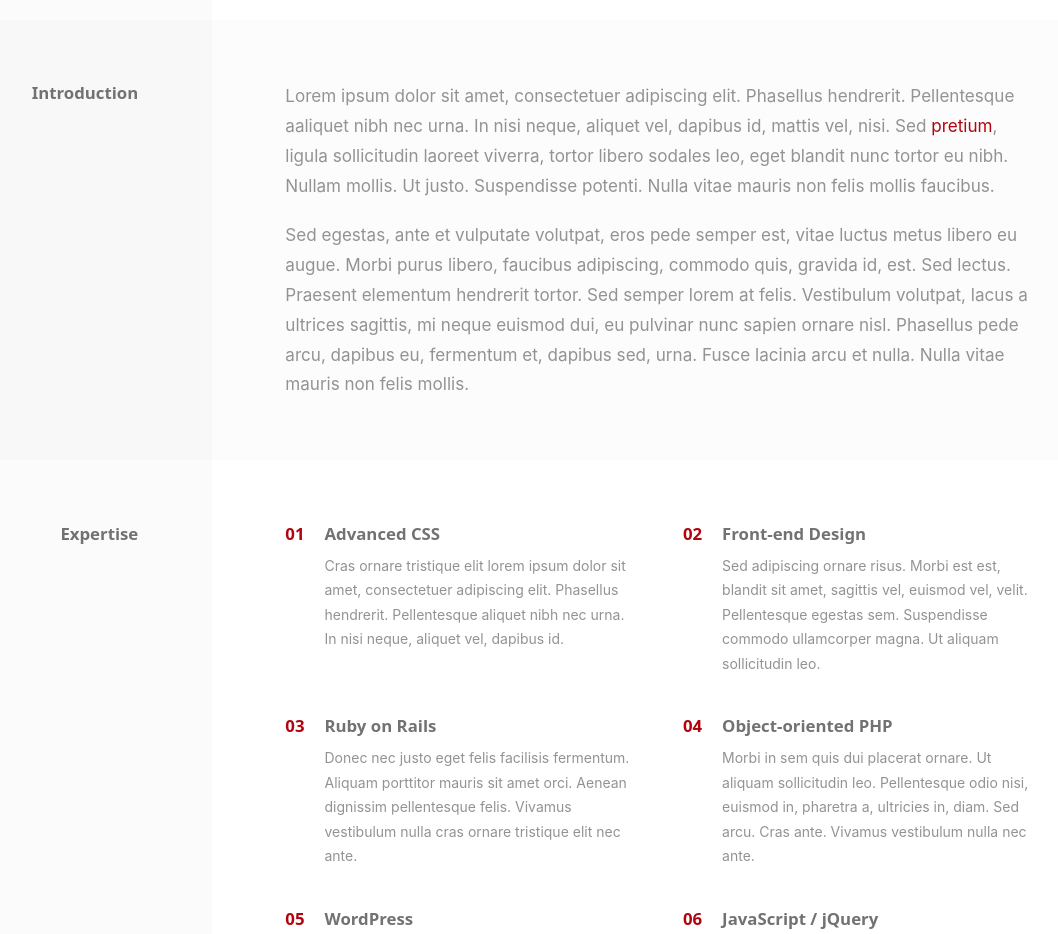
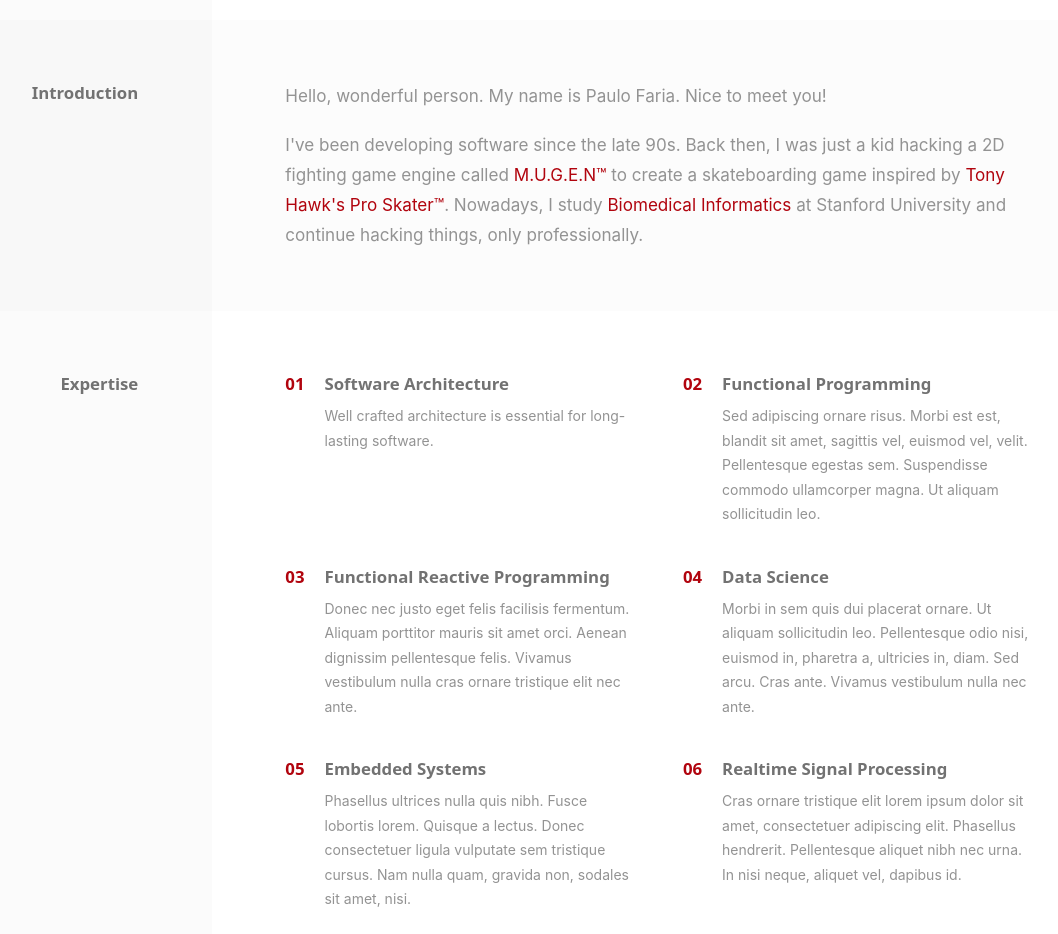
Before and after one commit to paulofaria/paulofaria.github.io, a plain HTML site: page index.html in a window 1280 px wide. Shown: the part 780-1714 px from the top of the page, without its empty margins (173-1231 px from the left). Drawn offline with Linux system fonts and the light colour scheme.

Commit message:
Improve copying.

```diff
--- a/index.html
+++ b/index.html
@@ -210,11 +210,10 @@
                                 <div class="c-intro">
                                     <div class="o-content__body">
                                         <p>
-                                            Lorem ipsum dolor sit amet, consectetuer adipiscing elit. Phasellus hendrerit. Pellentesque aaliquet nibh nec urna. In nisi neque, aliquet vel, dapibus id, mattis vel, nisi. Sed
-                                            <a href="#" target="_blank">pretium</a>, ligula sollicitudin laoreet viverra, tortor libero sodales leo, eget blandit nunc tortor eu nibh. Nullam mollis. Ut justo. Suspendisse potenti. Nulla vitae mauris non felis mollis faucibus.
+                                            Hello, wonderful person. My name is Paulo Faria. Nice to meet you!
                                         </p>
                                         <p>
-                                            Sed egestas, ante et vulputate volutpat, eros pede semper est, vitae luctus metus libero eu augue. Morbi purus libero, faucibus adipiscing, commodo quis, gravida id, est. Sed lectus. Praesent elementum hendrerit tortor. Sed semper lorem at felis. Vestibulum volutpat, lacus a ultrices sagittis, mi neque euismod dui, eu pulvinar nunc sapien ornare nisl. Phasellus pede arcu, dapibus eu, fermentum et, dapibus sed, urna. Fusce lacinia arcu et nulla. Nulla vitae mauris non felis mollis.
+                                            I've been developing software since the late 90s. Back then, I was just a kid hacking a 2D fighting game engine called <a href="https://en.wikipedia.org/wiki/M.U.G.E.N" target="_blank">M.U.G.E.N™</a> to create a skateboarding game inspired by <a href="https://en.wikipedia.org/wiki/Tony_Hawk%27s_Pro_Skater_(video_game)" target="_blank">Tony Hawk's Pro Skater™</a>. Nowadays, I study <a href="https://online.stanford.edu/programs/biomedical-informatics-data-modeling-and-analysis-graduate-certificate" target="_blank">Biomedical Informatics</a> at Stanford University and continue hacking things, only professionally.
                                         </p>
                                     </div>
                                 </div>
@@ -264,9 +263,9 @@
                                             </div>
                                         </div>
                                         <div class="o-media__body  o-content__body">
-                                            <h3>Advanced CSS</h3>
+                                            <h3>Software Architecture</h3>
                                             <p>
-                                                Cras ornare tristique elit lorem ipsum dolor sit amet, consectetuer adipiscing elit. Phasellus hendrerit. Pellentesque aliquet nibh nec urna. In nisi neque, aliquet vel, dapibus id.
+                                                Well crafted architecture is essential for long-lasting software.
                                             </p>
                                         </div>
                                     </div><!-- /o-media o-content -->
@@ -280,7 +279,7 @@
                                             </div>
                                         </div>
                                         <div class="o-media__body  o-content__body">
-                                            <h3>Front-end Design</h3>
+                                            <h3>Functional Programming</h3>
                                             <p>
                                                 Sed adipiscing ornare risus. Morbi est est, blandit sit amet, sagittis vel, euismod vel, velit. Pellentesque egestas sem. Suspendisse commodo ullamcorper magna. Ut aliquam sollicitudin leo.
                                             </p>
@@ -296,7 +295,7 @@
                                             </div>
                                         </div>
                                         <div class="o-media__body  o-content__body">
-                                            <h3>Ruby on Rails</h3>
+                                            <h3>Functional Reactive Programming</h3>
                                             <p>
                                                 Donec nec justo eget felis facilisis fermentum. Aliquam porttitor mauris sit amet orci. Aenean dignissim pellentesque felis. Vivamus vestibulum nulla cras ornare tristique elit nec ante.
                                             </p>
@@ -312,7 +311,7 @@
                                             </div>
                                         </div>
                                         <div class="o-media__body  o-content__body">
-                                            <h3>Object-oriented PHP</h3>
+                                            <h3>Data Science</h3>
                                             <p>
                                                 Morbi in sem quis dui placerat ornare. Ut aliquam sollicitudin leo. Pellentesque odio nisi, euismod in, pharetra a, ultricies in, diam. Sed arcu. Cras ante. Vivamus vestibulum nulla nec ante.
                                             </p>
@@ -328,7 +327,7 @@
                                             </div>
                                         </div>
                                         <div class="o-media__body  o-content__body">
-                                            <h3>WordPress</h3>
+                                            <h3>Embedded Systems</h3>
                                             <p>
                                                 Phasellus ultrices nulla quis nibh. Fusce lobortis lorem. Quisque a lectus. Donec consectetuer ligula vulputate sem tristique cursus. Nam nulla quam, gravida non, sodales sit amet, nisi.
                                             </p>
@@ -344,7 +343,7 @@
                                             </div>
                                         </div>
                                         <div class="o-media__body  o-content__body">
-                                            <h3>JavaScript / jQuery</h3>
+                                            <h3>Realtime Signal Processing</h3>
                                             <p>
                                                 Cras ornare tristique elit lorem ipsum dolor sit amet, consectetuer adipiscing elit. Phasellus hendrerit. Pellentesque aliquet nibh nec urna. In nisi neque, aliquet vel, dapibus id.
                                             </p>
```
